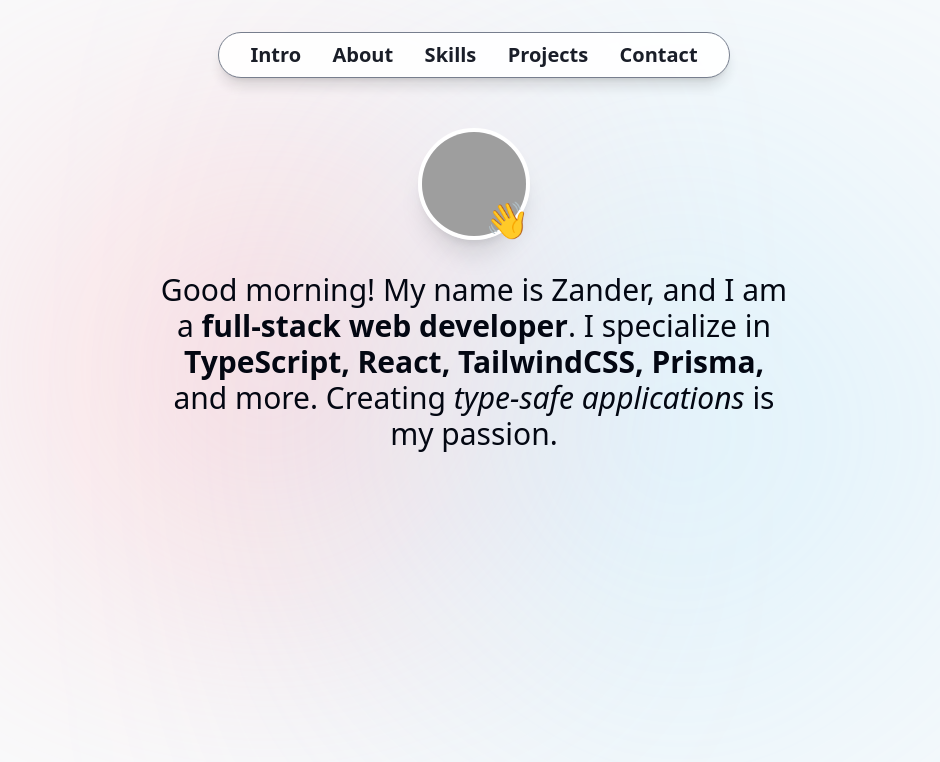
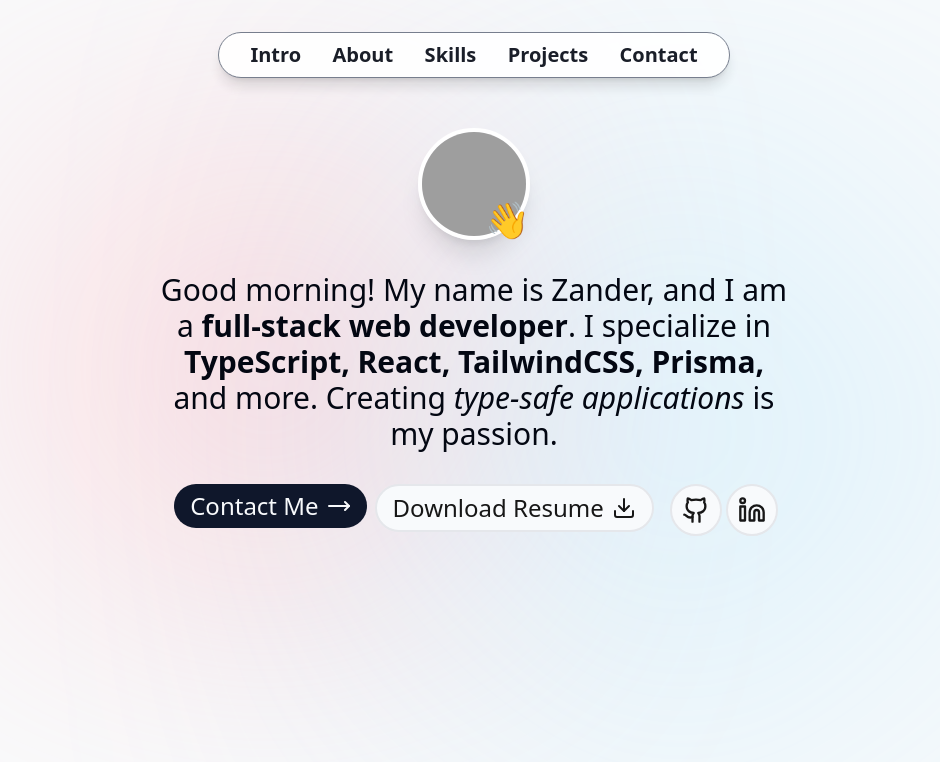
Before and after one commit to ZVKubajak/Portfolio, a React (Vite) app: page / in a window 1280 px wide. Shown: the top 762 px of the page, without its empty margins (166-1106 px from the left). Built offline with nearby package versions, Linux system fonts and the light colour scheme; grey boxes are pictures that could not be loaded.

Commit message:
Added Buttons w/ MQs

```diff
--- a/package.json
+++ b/package.json
@@ -11,6 +11,7 @@
   },
   "dependencies": {
     "@tailwindcss/vite": "^4.0.3",
+    "lucide-react": "^0.474.0",
     "motion": "^12.0.11",
     "react": "^18.3.1",
     "react-dom": "^18.3.1",
--- a/src/components/Intro.tsx
+++ b/src/components/Intro.tsx
@@ -1,3 +1,8 @@
+import { MoveRight } from "lucide-react";
+import { Download } from "lucide-react";
+import { Github } from "lucide-react";
+import { Linkedin } from "lucide-react";
+
 const Intro = () => {
   const date = new Date();
   let greeting = "Hello";
@@ -11,7 +16,7 @@
   }
 
   return (
-    <section className="flex flex-col items-center space-y-8 mx-8 md:mx-28 lg:mx-56 xl:mx-80">
+    <section className="flex flex-col items-center space-y-8 2xl:space-y-12 mx-8 md:mx-28 lg:mx-56 xl:mx-80">
       <div className="relative">
         <img
           src="https://ui-avatars.com/api/?name=John+Doe"
@@ -41,9 +46,29 @@
           TypeScript, React, TailwindCSS, Prisma,
         </span>{" "}
         and more. Creating{" "}
-        <span className="italic">type-safe applications</span> is my
-        passion.
+        <span className="italic">type-safe applications</span> is my passion.
       </p>
+
+      <div className="w-full space-y-4 sm:space-y-2 lg:flex lg:justify-center lg:space-x-3">
+        <div className="space-y-2 sm:flex sm:justify-center">
+          <button className="flex rounded-full bg-slate-900 text-slate-50 text-2xl px-4 py-1.5 mx-auto sm:mx-2 lg:mx-0.5 xl:mx-1 2xl:mx-1.5">
+            Contact Me <MoveRight className="mt-1 ml-2" />
+          </button>
+
+          <button className="flex rounded-full bg-slate-50 text-neutral-900 text-2xl lg:text-xl xl:text-2xl px-4 py-1.5 mx-auto sm:mb-1 sm:mx-2 lg:mx-0.5 xl:mx-1 2xl:mx-1.5 border-2 border-gray-200">
+            Download Resume <Download className="mt-1 ml-2" />
+          </button>
+        </div>
+
+        <div className="flex justify-center space-x-4 lg:space-x-1 2xl:space-x-2 lg:mb-2">
+          <button className="rounded-full bg-slate-50 text-neutral-900 p-2.5 border-2 border-gray-200">
+            <Github size={28} />
+          </button>
+          <button className="rounded-full bg-slate-50 text-neutral-900 p-2.5 border-2 border-gray-200">
+            <Linkedin size={28} />
+          </button>
+        </div>
+      </div>
     </section>
   );
 };
```
Also changed, not shown: 1 other file (tests, documents, lock files or other folders).
